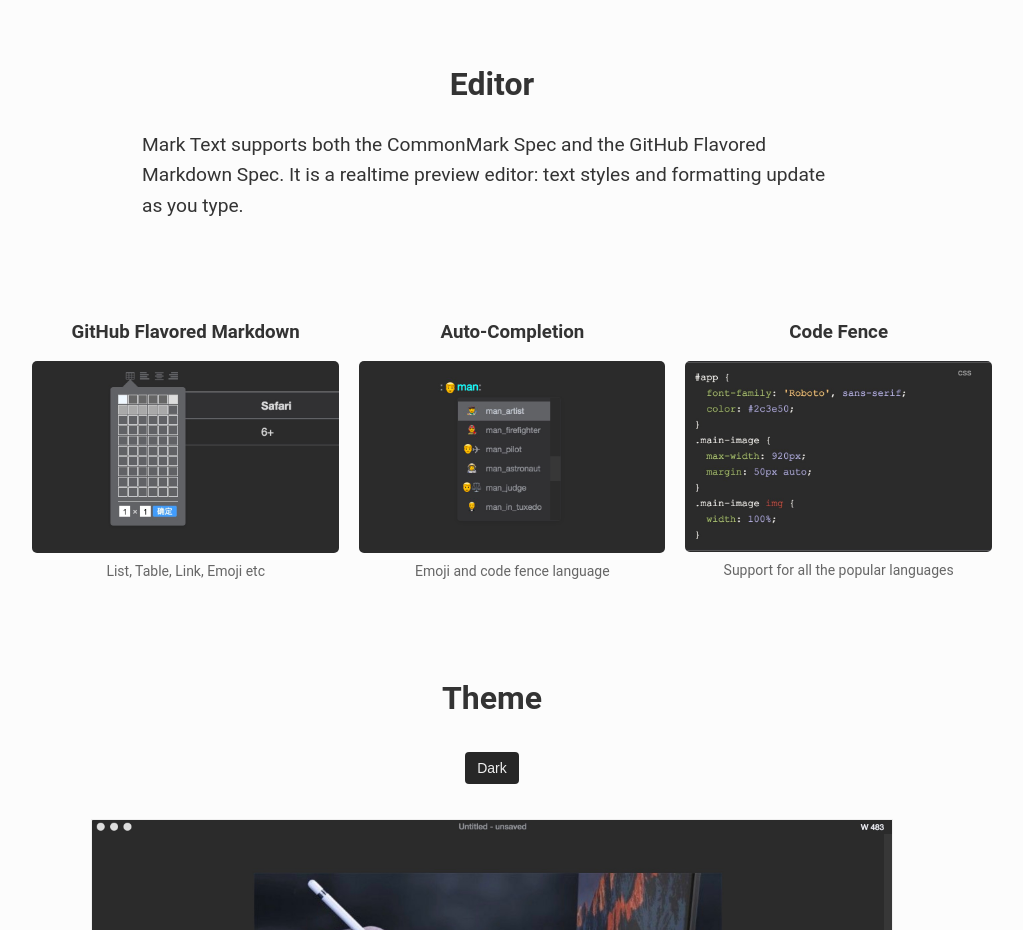
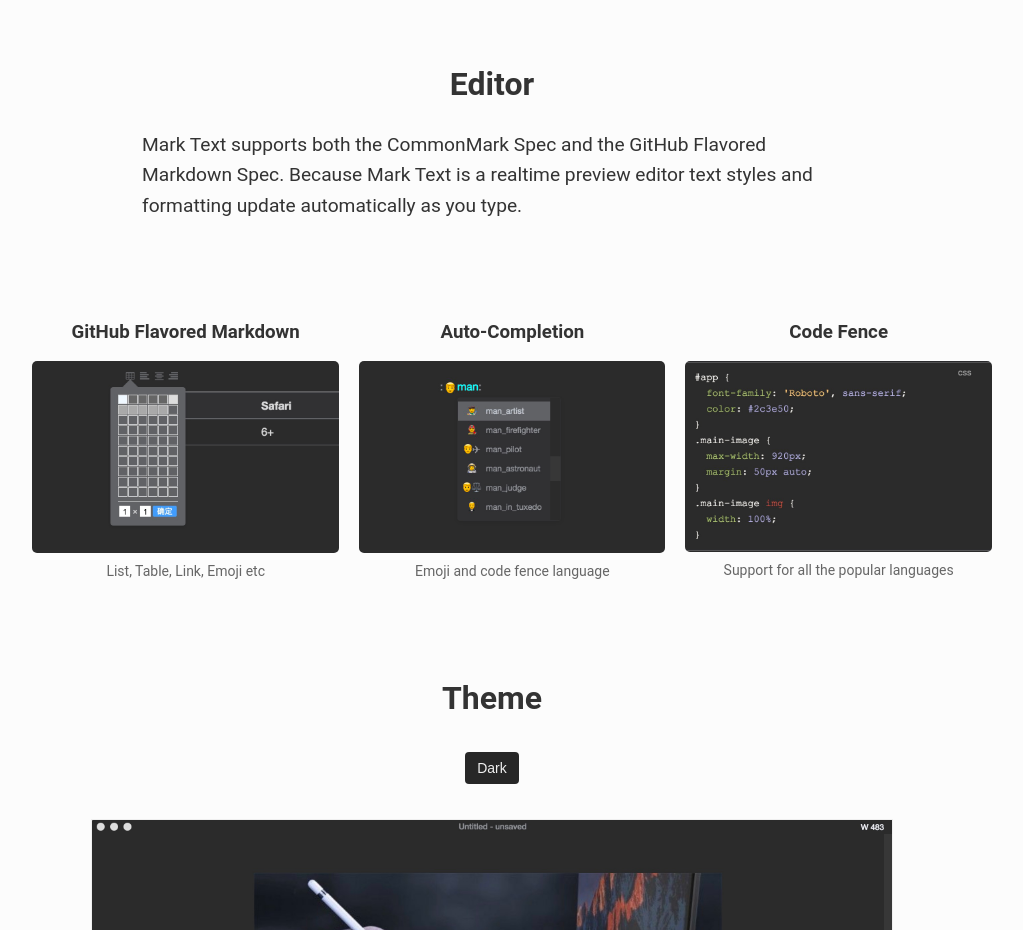
Before and after one commit to marktext/website, a Vue app: page / in a window 1280 px wide. Shown: the part 1200-2130 px from the top of the page, without its empty margins (148-1171 px from the left). Built offline with nearby package versions, Linux system fonts and the light colour scheme.

Commit message:
Build copy changes (#6)

```diff
--- a/public/index.html
+++ b/public/index.html
@@ -14,7 +14,7 @@
   </head>
   <body>
     <noscript>
-      <strong>We're sorry but website doesn't work properly without JavaScript enabled. Please enable it to continue.</strong>
+      <strong>Sorry this website will not work properly without JavaScript enabled. Please <a href="https://enable-javascript.com/">enable JavaScript</a> to continue.</strong>
     </noscript>
     <div id="app"></div>
     <!-- built files will be auto injected -->
--- a/src/components/feature.vue
+++ b/src/components/feature.vue
@@ -2,7 +2,7 @@
   <div class="features">
     <h2>Editor</h2>
     <div class="intro">
-      Mark Text supports both the CommonMark Spec and the GitHub Flavored Markdown Spec. It is a realtime preview editor: text styles and formatting update as you type.
+      Mark Text supports both the CommonMark Spec and the GitHub Flavored Markdown Spec. Because Mark Text is a realtime preview editor text styles and formatting update automatically as you type.
     </div>
     <ul class="feature-intro">
       <li>
```
Also changed, not shown: 8 other files (tests, documents, lock files or other folders).
